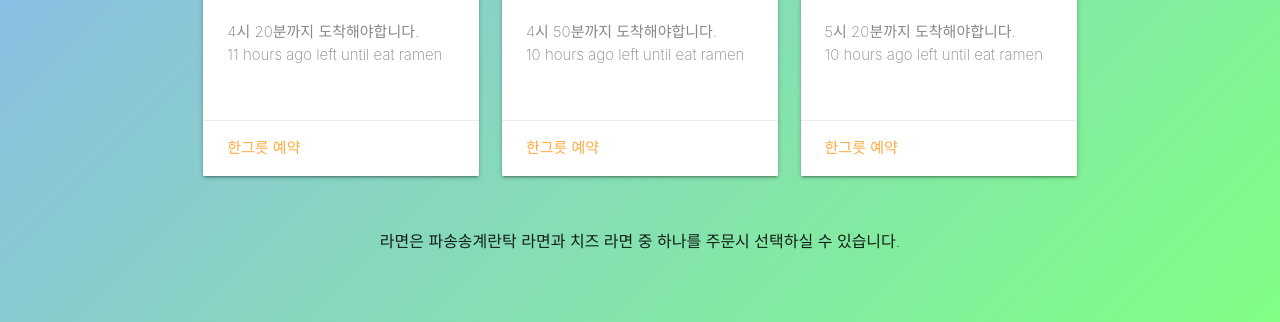
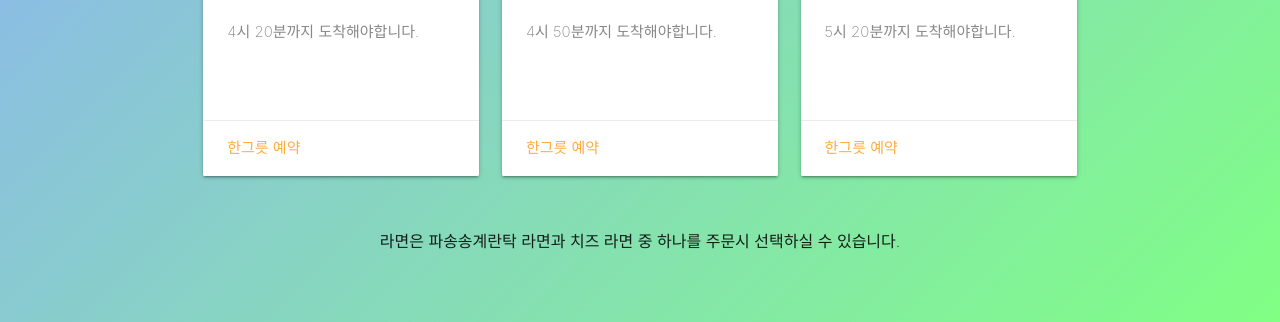
Before and after one commit to ibare/officebob-order-legacy, a website: page public/index.html in a window 1280 px wide. Shown: the part 478-800 px from the top of the page. Drawn offline with nearby package versions, Linux system fonts and the light colour scheme; some packages are replaced by stand-ins of ours; no server answers; a script that the page names is missing.

Commit message:
카운트다운 삭제

```diff
--- a/public/index.html
+++ b/public/index.html
@@ -268,11 +268,11 @@
             return false;
         });
 
-        setInterval(function() {
-            $('.countdown.1st').text(moment('2016-07-24 16:00').from()+' left until eat ramen');
-            $('.countdown.2th').text(moment('2016-07-24 16:30').from()+' left until eat ramen');
-            $('.countdown.3rd').text(moment('2016-07-24 17:00').from()+' left until eat ramen');
-        }, 1000);
+        // setInterval(function() {
+        //     $('.countdown.1st').text(moment('2016-07-24 16:00').from()+' left until eat ramen');
+        //     $('.countdown.2th').text(moment('2016-07-24 16:30').from()+' left until eat ramen');
+        //     $('.countdown.3rd').text(moment('2016-07-24 17:00').from()+' left until eat ramen');
+        // }, 1000);
     });
 </script>
 </body>
```
